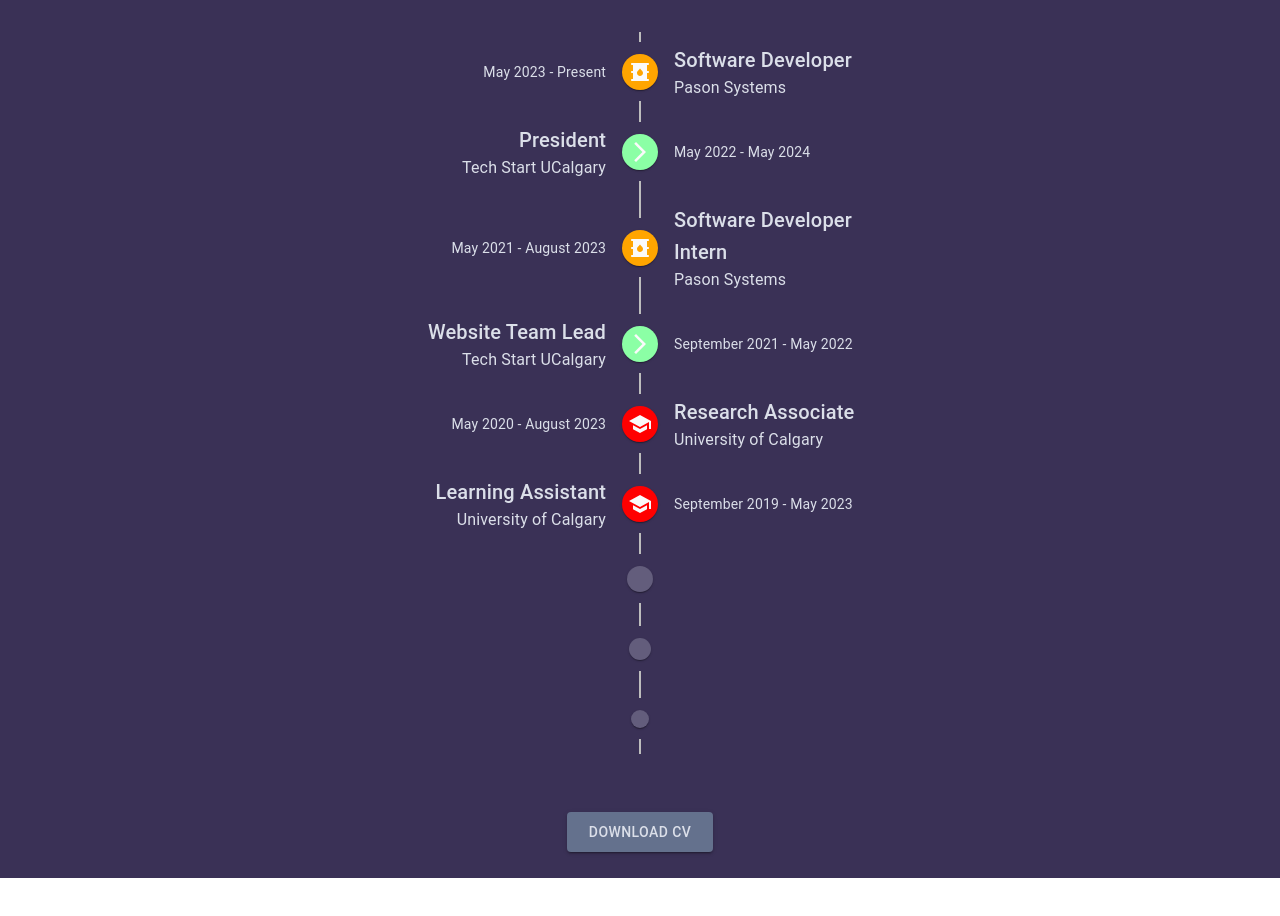
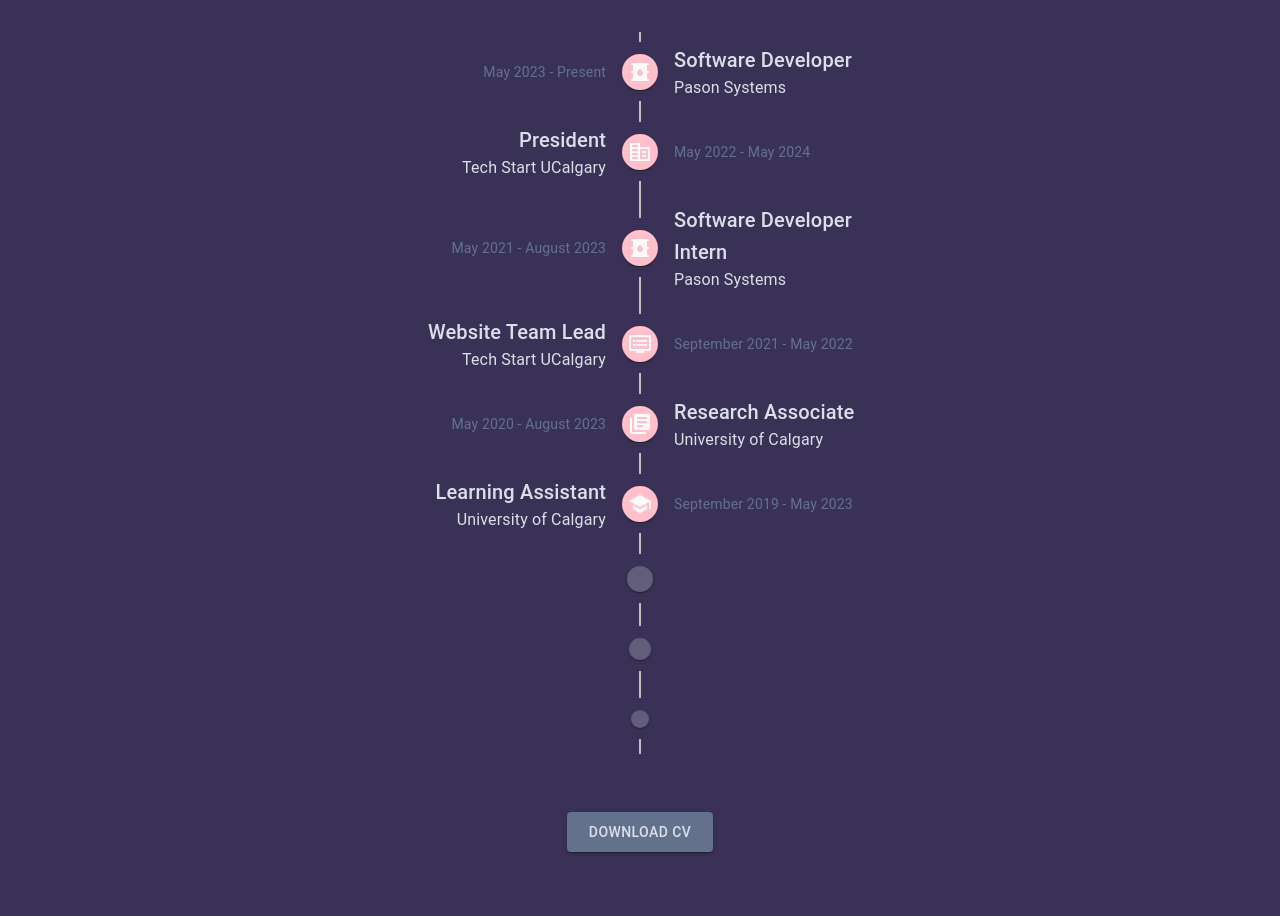
Before and after one commit to Niyousha99/niyousha-portfolio, a React (Create React App) app: page / in a window 1280 px wide. Shown: the part 380-1296 px from the top of the page. Before the commit the page ends 1258 px from the top, so only its background shows below. Built offline with nearby package versions, Linux system fonts and the light colour scheme.

Commit message:
fix resume download and styling improvements

```diff
--- a/src/App.tsx
+++ b/src/App.tsx
@@ -1,19 +1,14 @@
 import './App.css';
 import About from './components/About';
 import ExperienceTimeline from './components/ExperienceTimeline';
-import ActionButton from './components/Button/ActionButton';
-import { RESUME_LINK } from './assets/data/ExperienceInfo';
+import ResumeDownload from './components/ResumeDownload';
 
 function App() {
   return (
     <div className="App">
       <About />
       <ExperienceTimeline />
-      <ActionButton
-        text='Download CV'
-        link={RESUME_LINK}
-
-      />
+      <ResumeDownload />
     </div>
   );
 }
--- a/src/assets/data/ExperienceInfo.ts
+++ b/src/assets/data/ExperienceInfo.ts
@@ -1,6 +1,8 @@
 import OilBarrelIcon from '@mui/icons-material/OilBarrel';
-import ArrowForwardIosIcon from '@mui/icons-material/ArrowForwardIos';
+import DvrIcon from '@mui/icons-material/Dvr';
 import SchoolIcon from '@mui/icons-material/School';
+import CorporateFareIcon from '@mui/icons-material/CorporateFare';
+import LibraryBooksIcon from '@mui/icons-material/LibraryBooks';
 import { SxProps } from '@mui/material';
 
 type ExperienceIconType = {
@@ -16,7 +18,7 @@
     icon: ExperienceIconType
 }
 
-export const RESUME_LINK = 'https://www.overleaf.com/project/611d97a9cb306e33a0cfdc26/output/output.pdf?dl=1&ver=2'
+export const RESUME_OVERLEAF_LINK = 'https://www.overleaf.com/project/611d97a9cb306e33a0cfdc26/output/output.pdf?dl=1&ver=2'
 
 const experienceFillers: ExperienceType[] = [
     {
@@ -64,7 +66,7 @@
         ],
         icon: {
             component: OilBarrelIcon,
-            overrideIconStyle: { bgcolor: 'orange' },
+            overrideIconStyle: { bgcolor: 'pink' },
         }
     },
     {
@@ -75,8 +77,8 @@
             ''
         ],
         icon: {
-            component: ArrowForwardIosIcon,
-            overrideIconStyle: { bgcolor: '#8bffa5' }
+            component: CorporateFareIcon,
+            overrideIconStyle: { bgcolor: 'pink' },
         }
     },
     {
@@ -88,7 +90,7 @@
         ],
         icon: {
             component: OilBarrelIcon,
-            overrideIconStyle: { bgcolor: 'orange' }
+            overrideIconStyle: { bgcolor: 'pink' },
         }
     },
     {
@@ -99,8 +101,8 @@
             ''
         ],
         icon: {
-            component: ArrowForwardIosIcon,
-            overrideIconStyle: { bgcolor: '#8bffa5' }
+            component: DvrIcon,
+            overrideIconStyle: { bgcolor: 'pink' },
         }
     },
     {
@@ -111,8 +113,8 @@
             ''
         ],
         icon: {
-            component: SchoolIcon,
-            overrideIconStyle: { bgcolor: 'red' }
+            component: LibraryBooksIcon,
+            overrideIconStyle: { bgcolor: 'pink' },
         }
     },
     {
@@ -124,7 +126,7 @@
         ],
         icon: {
             component: SchoolIcon,
-            overrideIconStyle: { bgcolor: 'red' }
+            overrideIconStyle: { bgcolor: 'pink' },
         }
     },
     ...experienceFillers
--- a/src/components/About.tsx
+++ b/src/components/About.tsx
@@ -6,7 +6,7 @@
 
 const About = () => {
 	return (
-		<Box sx={{ display: 'flex', flexDirection: 'row', flexWrap: 'wrap', gap: '1em', padding: '1em 0' }}>
+		<Box sx={{ display: 'flex', flexDirection: 'row', flexWrap: 'wrap', gap: '1em', padding: '1em 0', justifyContent: 'center' }}>
 			<Box sx={{ display: 'flex', flexDirection: 'column', justifyContent: 'center', alignItems: 'start', textAlign: 'left', gap: '1em' }}>
 				<div>
 					<Typography variant="h4" sx={{ display: 'inline-flex', flexWrap: 'wrap', alignItems: 'baseline', gap: '0.3em' }}>
@@ -25,6 +25,7 @@
 					<SocialsPanel />
 				</Box>
 			</Box>
+
 			<Box
 				component="img"
 				sx={{
@@ -37,6 +38,7 @@
 				alt="Picture of Niyousha at a cafe"
 				src={Profile}
 			/>
+
 		</Box >
 
 	)
--- a/src/components/ExperienceTimeline.tsx
+++ b/src/components/ExperienceTimeline.tsx
@@ -23,6 +23,7 @@
 							sx={{ m: 'auto 0' }}
 							align="right"
 							variant="body2"
+							color='#64718D'
 						>
 							{experienceItem.date}
 						</TimelineOppositeContent>
--- /dev/null
+++ b/src/components/ResumeDownload.tsx
@@ -0,0 +1,76 @@
+import { useState } from 'react';
+import ActionButton from './Button/ActionButton';
+import { Alert, Box, CircularProgress } from '@mui/material';
+import { Fade } from '@mui/material';
+
+
+const ResumeDownload = () => {
+    const [loading, setLoading] = useState(false);
+    const [error, setError] = useState<string | null>(null);
+    const [downloaded, setDownloaded] = useState<boolean>(false);
+
+    const downloadResume = async () => {
+        setLoading(true);
+        setError(null);
+
+        try {
+            const response = await fetch('/resume.pdf', {
+                method: 'GET',
+                headers: {
+                    'Content-Type': 'application/pdf',
+                },
+            });
+
+            if (!response.ok) {
+                throw new Error(`Failed to fetch the file: ${response.statusText}`);
+            }
+
+            const blob = await response.blob();
+
+            if (blob.size === 0) {
+                throw new Error('The fetched PDF is empty.');
+            }
+
+            const url = window.URL.createObjectURL(blob);
+            const link = document.createElement('a');
+            link.href = url;
+            link.setAttribute('download', 'Niyousha_Raeesinejad_Resume.pdf');
+            document.body.appendChild(link);
+            link.click();
+            link.remove();
+
+            window.URL.revokeObjectURL(url);
+        } catch (err: any) {
+            setError(err.message || 'An error occurred during the download.');
+        } finally {
+            setLoading(false);
+            setDownloaded(true);
+            setTimeout(() => {
+                setDownloaded(false)
+            }, 3000
+            );
+        }
+    };
+
+    return (
+        <div>
+            <ActionButton
+                onClick={downloadResume}
+                text='Download CV'
+            />
+            {error && <Alert sx={{ marginTop: '5px', justifyContent: 'center' }} severity="error">
+                {error}
+            </Alert>}
+            {loading && <Box sx={{ display: 'flex', marginTop: '5px', justifyContent: 'center' }}>
+                <CircularProgress size={24} sx={{ color: 'pink' }} />
+            </Box>}
+            <Fade in={downloaded} timeout={1000} >
+                <Alert sx={{ marginTop: '5px', justifyContent: 'center' }} severity="success">
+                    Successfully downloaded!
+                </Alert>
+            </Fade>
+        </div>
+    );
+};
+
+export default ResumeDownload;
```
Also changed, not shown: src/index.css (line endings or trailing spaces), 1 other file (tests, documents, lock files or other folders).
